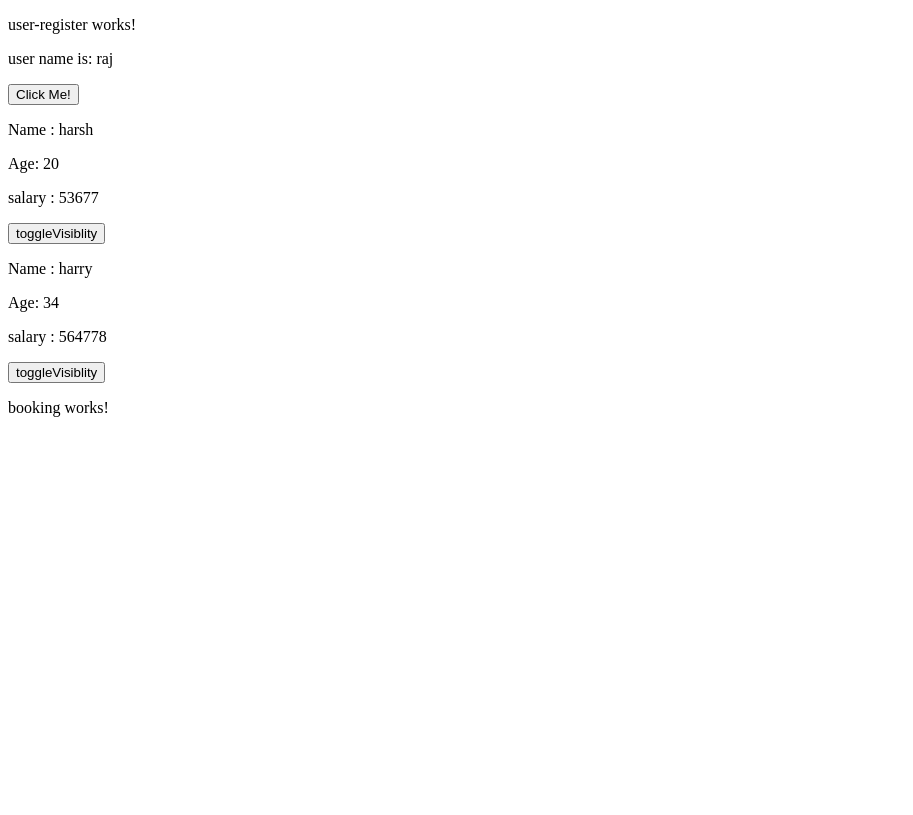
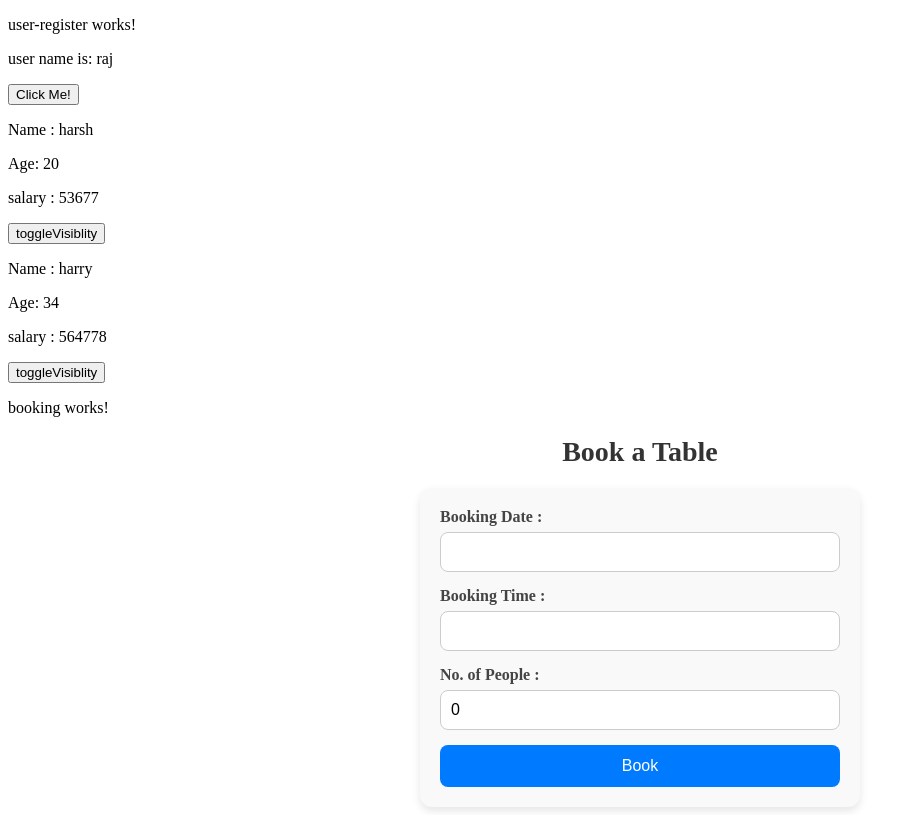
Before and after one commit to harshvardhan404-dev/Resto-Project, an Angular app: page / in a window 1280 px wide. Shown: the whole page, without its empty margins (0-913 px from the left). Built offline with nearby package versions, Linux system fonts and the light colour scheme.

Commit message:
booking: updated app.component.html

```diff
--- a/src/app/app.component.html
+++ b/src/app/app.component.html
@@ -1,2 +1,4 @@
 <app-user-register></app-user-register>
 <app-booking></app-booking>
+
+<app-book-table></app-book-table>
```
